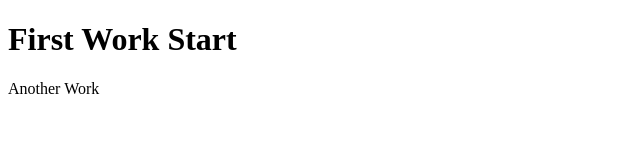
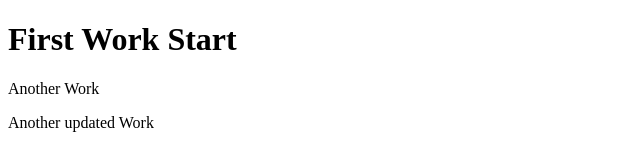
Before and after one commit to muneebajavaidkhan/Eproject, a plain HTML site: page index.html in a window 1280 px wide. Shown: the whole page, without its empty margins (0-640 px from the left). Drawn offline with Linux system fonts and the light colour scheme.

Commit message:
updated workk

```diff
--- a/index.html
+++ b/index.html
@@ -8,5 +8,6 @@
 <body>
     <h1>First Work Start</h1>
 <p>Another Work</p>
+<p>Another updated Work</p>
 </body>
 </html>
```
